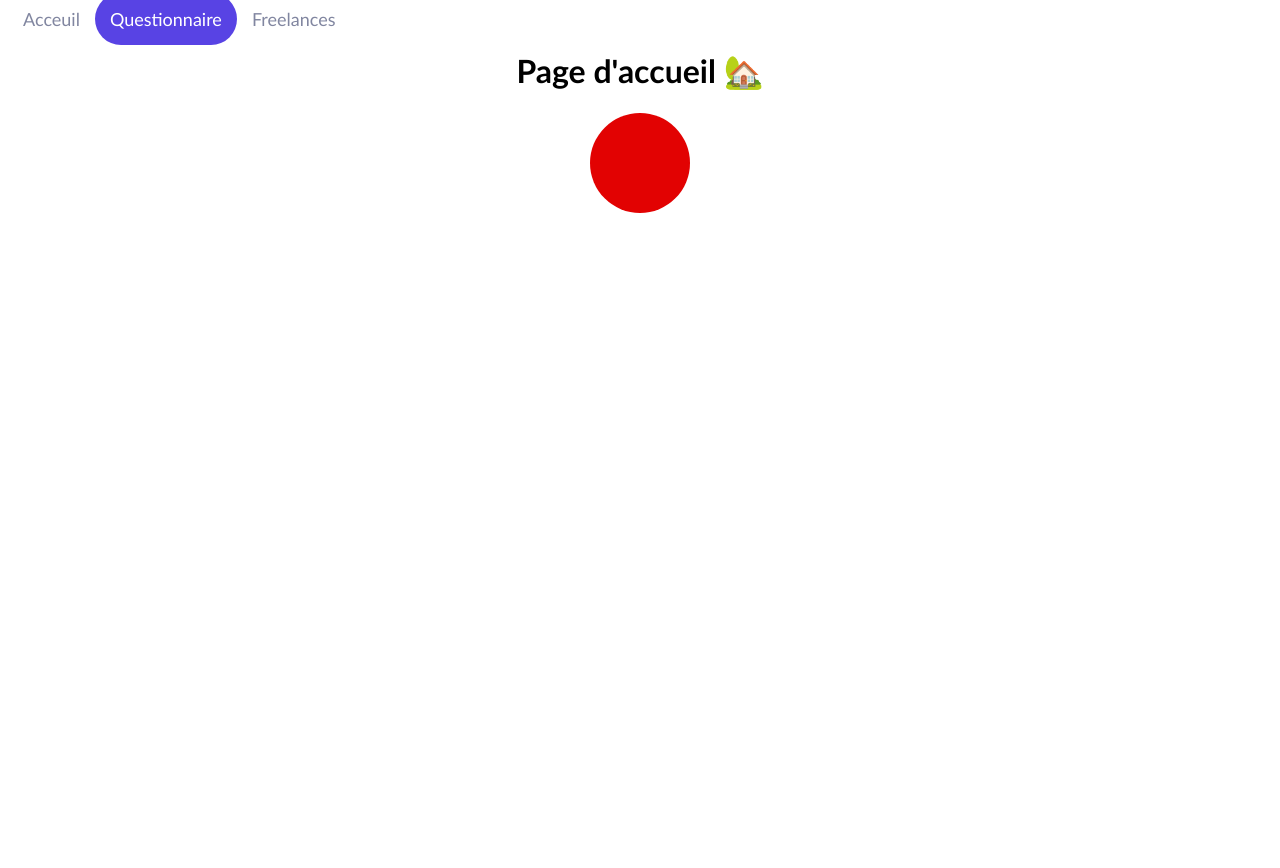
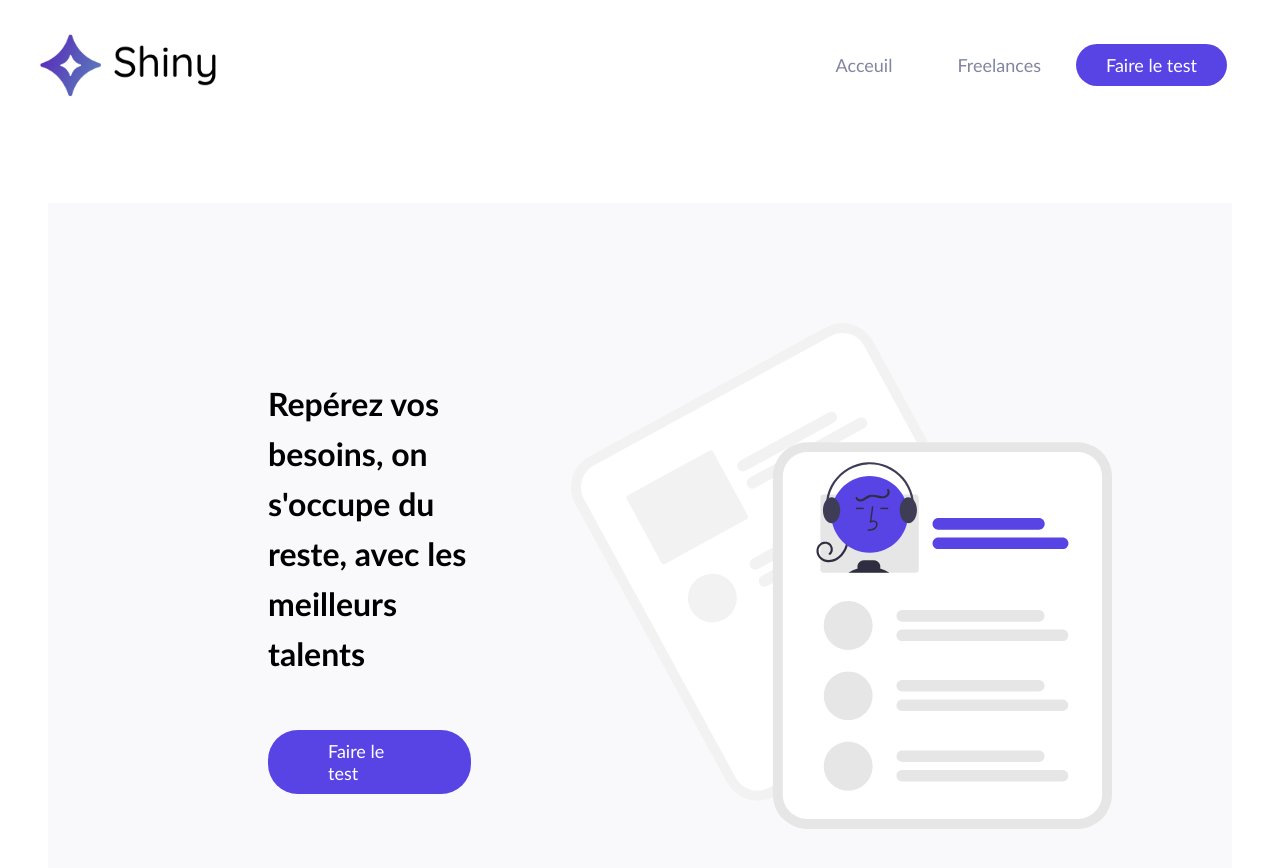
Before and after one commit to laflosh/Formation-OC-creer-une-application-compl-te-avec-React, a React (Create React App) app: page / in a window 1280 px wide. Shown: the top 868 px of the page. Before the commit the page ends 800 px from the top, so only its background shows below. Built offline with nearby package versions, Linux system fonts and the light colour scheme.

Commit message:
Ajout de divers éléments de style

```diff
--- a/src/components/Card/index.jsx
+++ b/src/components/Card/index.jsx
@@ -6,28 +6,39 @@ import DefaultPicture from '../../assets/profile.png'
 const CardLabel = styled.span`
   color: #5843e4;
   font-size: 22px;
-    font-weight: bold;
-`;
+  font-weight: normal;
+  padding-left: 15px;
+`
+
+const CardTitle = styled.span`
+  color: black;
+  font-size: 22px;
+  font-weight: normal;
+  align-self: center;
+`
 
 const CardImage = styled.img`
-    height: 80px;
-    width: 80px;
+  height: 150px;
+  width: 150px;
+  align-self: center;
   border-radius: 50%;
-`;
+`
 
-const CardWrapper = styled.div `
+const CardWrapper = styled.div`
   display: flex;
   flex-direction: column;
+  justify-content: space-around;
   padding: 15px;
   background-color: ${colors.backgroundLight};
   border-radius: 30px;
-    width: 350px;
+  width: 300px;
+  height: 300px;
   transition: 200ms;
   &:hover {
-        cursor: pointer
+    cursor: pointer;
     box-shadow: 2px 2px 10px #e2e3e9;
   }
-`;
+`
 
 function Card({label, title, picture}){
 
@@ -37,7 +48,7 @@ function Card({label, title, picture}){
 
             <CardLabel>{label}</CardLabel>
             <CardImage src={picture} alt="freelance" />
-            <span>{title}</span>
+            <CardTitle>{title}</CardTitle>
 
         </CardWrapper>
     );
--- a/src/components/Error/index.jsx
+++ b/src/components/Error/index.jsx
@@ -1,9 +1,40 @@
+import styled from "styled-components";
+import colors from "../../utils/style/colors";
+import errorPic from "../../assets/404.svg";
+
+const ErrorWrapper = styled.div`
+    background-color: ${colors.backgroundLight};
+    display: flex;
+    flex-direction: column;
+    align-items: center;
+    gap: 25px;
+    margin: 0 40px;
+    margin-top: 40px;
+    padding: 30px 0;
+`;
+
+const ErrorText = styled.p`
+    font-size: 1.8em;
+    font-weight: 600;
+`;
+
 function Error(){
 
     return(
-        <div>
-            <h1>Oups cette page n'exite pas</h1>
-        </div>
+
+        <ErrorWrapper>
+
+            <ErrorText>
+                Oups...
+            </ErrorText>
+
+            <img src={errorPic} alt="erreur 404"/>
+
+            <ErrorText>
+                Il semblerait qu'il y ait un problème
+            </ErrorText>
+
+        </ErrorWrapper>
     )
 
 };
--- a/src/components/Header/index.jsx
+++ b/src/components/Header/index.jsx
@@ -1,9 +1,10 @@
 import { Link } from "react-router-dom";
+import logo_dark from "../../assets/dark-logo.png"
 import styled from "styled-components";
 import colors from "../../utils/style/colors";
 
 const StyledLink = styled(Link)`
-    padding: 15px;
+    padding: 10px 30px;
     color: #8186a0;
     text-decoration: none;
     font-size: 18px;
@@ -12,20 +13,40 @@ const StyledLink = styled(Link)`
     `color: white; border-radius: 30px; background-color: ${colors.primary};`}
 `;
 
+const HeaderContainer = styled.div`
+    display: flex;
+    flex-direction: raw;
+    align-items:center;
+    justify-content: space-between;
+    & img{
+        width: 200px;
+        padding: 20px;
+    }
+`;
+
+const HeaderNav = styled.nav`
+    display:flex;
+    gap: 5px;
+    margin-right: 45px;
+`;
+
 function Header(){
 
     return(
+        <HeaderContainer>
 
-        <nav>
+            <img src={logo_dark} alt="logo de l'agence Shiny"/>
+            <HeaderNav>
 
-            <StyledLink to="/">Acceuil</StyledLink>
-            <StyledLink to="/survey/1" $isFullLink>
-                Questionnaire
-            </StyledLink>
-            <StyledLink to="/freelances">Freelances</StyledLink>
+                <StyledLink to="/">Acceuil</StyledLink>
+                <StyledLink to="/freelances">Freelances</StyledLink>
+                <StyledLink to="/survey/1" $isFullLink>
+                    Faire le test
+                </StyledLink>
 
-        </nav>
+            </HeaderNav>
 
+        </HeaderContainer>
     )
 
 };
--- a/src/pages/Freelances/index.jsx
+++ b/src/pages/Freelances/index.jsx
@@ -1,6 +1,7 @@
 import DefaultPicture from '../../assets/profile.png'
 import styled from "styled-components";
 import Card from '../../components/Card';
+import colors from '../../utils/style/colors';
 
 const freelanceProfiles = [
     {
@@ -21,11 +22,28 @@ const freelanceProfiles = [
 ]
 
 const CardsContainer = styled.div`
-    display: grid;
-    gap: 24px;
-    grid-template-rows: 350px 350px;
-    grid-template-columns: repeat(2, 1fr);
-`;
+  display: grid;
+  gap: 24px;
+  grid-template-rows: 350px 350px;
+  grid-template-columns: repeat(2, 1fr);
+  align-items: center;
+  justify-items: center;
+`
+
+const PageTitle = styled.h1`
+  font-size: 30px;
+  color: black;
+  text-align: center;
+  padding-bottom: 30px;
+`
+
+const PageSubtitle = styled.h2`
+  font-size: 20px;
+  color: ${colors.secondary};
+  font-weight: 300;
+  text-align: center;
+  padding-bottom: 30px;
+`
 
 function Freelances(){
 
@@ -33,7 +51,13 @@ function Freelances(){
 
         <div>
 
-            <h1>Freelances</h1>
+            <PageTitle>
+                Trouvez votre prestataire
+            </PageTitle>
+
+            <PageSubtitle>
+                Chez Shiny nous réunissons les meilleurs profils pour vous.
+            </PageSubtitle>
 
             <CardsContainer>
 
--- a/src/pages/Home/index.jsx
+++ b/src/pages/Home/index.jsx
@@ -1,33 +1,82 @@
-import { useState } from "react";
-import styled from "styled-components"
+//import { useState } from "react";
+import { Link } from "react-router-dom";
+import styled from "styled-components";
+import colors from "../../utils/style/colors";
+import homePic from "../../assets/home-illustration.svg";
 
+const StyledLink = styled(Link)`
+  padding: 10px 60px;
+  color: #8186a0;
+  text-decoration: none;
+  font-size: 18px;
+   ${(props) =>
+    props.$isFullLink &&
+    `color: white; border-radius: 30px; background-color: ${colors.primary};`}
+`;
+
+const HomeWrapper = styled.div`
+  height: 100%;
+  background-color: ${colors.backgroundLight};
+  margin-left: 40px;
+  margin-right: 40px;
+  margin-top: 80px;
+  padding: 120px;
+  display: flex;
+  flex-direction: raw;
+`;
 const HomeContainer = styled.div`
   width: 100%;
   display: flex;
-  align-items: center;
+  align-items: flex-start;
+  justify-content: flex-start;
   flex-direction: column;
+  gap: 15px;
+  margin: 0 100px;
 `;
 
-const Balloon = styled.div`
-  height: 100px;
-  width: 100px;
-  border-radius: 50px;
-  background-color: #e20202;
-  transform: scale(${({size}) => size});
+const LeftCol = styled.div`
+  display: flex;
+  flex-direction: column;
+  justify-content: center;
+  flex: 1;
+  ${StyledLink} {
+    max-width: 250px;
+  }
+`;
+
+const HomeTitle = styled.h1`
+  padding-bottom: 30px;
+  max-width: 280px;
+  line-height: 50px;
 `;
 
 function Home() {
 
-  const [size, setSize] = useState(1);
-
   return(
 
-    <HomeContainer>
+    <HomeWrapper>
 
-      <h1 onClick={() => setSize(size + 0.1)}>Page d'accueil 🏡</h1>
-      <Balloon size={size}/>
+      <HomeContainer>
 
-    </HomeContainer>
+      <LeftCol>
+
+        <HomeTitle>
+          Repérez vos besoins,
+          on s'occupe du reste,
+          avec les meilleurs talents
+        </HomeTitle>
+
+        <StyledLink to="/survey/1" $isFullLink>
+          Faire le test
+        </StyledLink>
+
+      </LeftCol>
+
+      </HomeContainer>
+
+      <img src={homePic} alt="illustration page d'acceuil"/>
+
+    </HomeWrapper>
 
   )
 
```
Lines whose indentation alone changed are shown as unchanged.
